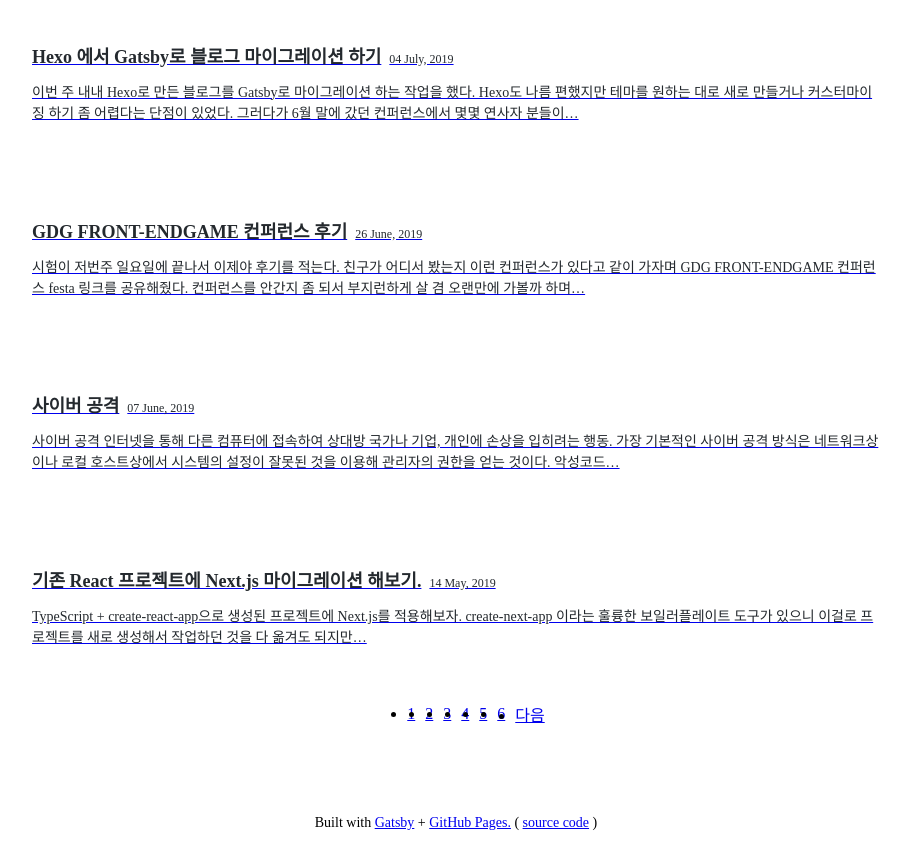
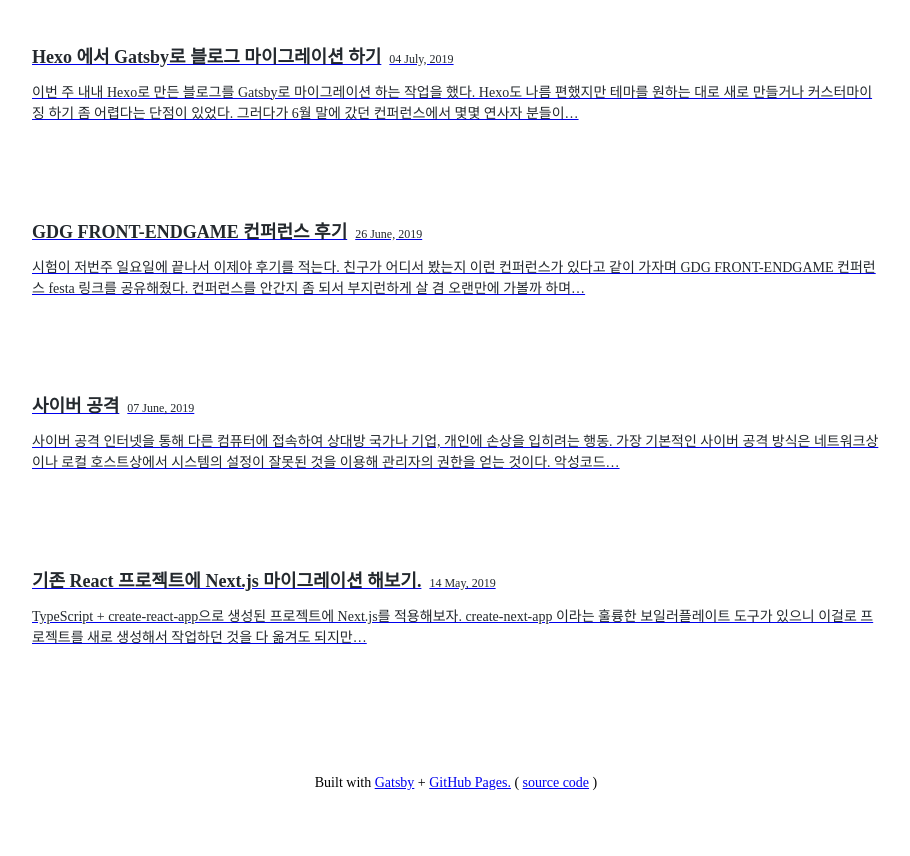
Before and after one commit to partykyoung/old-dev-blog, a Gatsby site: page / in a window 1280 px wide. Shown: the part 1161-2017 px from the top of the page, without its empty margins (184-1094 px from the left). After the commit the page ends 1977 px from the top, so only its background shows below. Built offline with nearby package versions, Linux system fonts and the light colour scheme; Gatsby itself is replaced by a stand-in of ours.

```diff
--- a/src/templates/blogListTemplate.tsx
+++ b/src/templates/blogListTemplate.tsx
@@ -18,7 +18,6 @@
     excerpt: string
     frontmatter: {
       date: string
-      path: string
       title: string
     }
   }
@@ -31,6 +30,8 @@
     return <PostLink key={edge.node.id} post={edge.node} />
   })
 
+  console.log(pageContext);
+
   return (
     <>
       <SEO
@@ -41,7 +42,7 @@
       <Layout>
         <Wrapper>
           {Posts}
-          <Pagination pageContext={pageContext}/>
+          {/* <Pagination pageContext={pageContext}/> */}
         </Wrapper>
         </Layout>
     </>
@@ -71,7 +72,6 @@
           frontmatter {
             date(formatString: "DD MMMM, YYYY")
             title
-            path
           }
         }
       }
```
Also changed, not shown: src/pages/index_test.tsx (renamed from src/pages/index.tsx).
